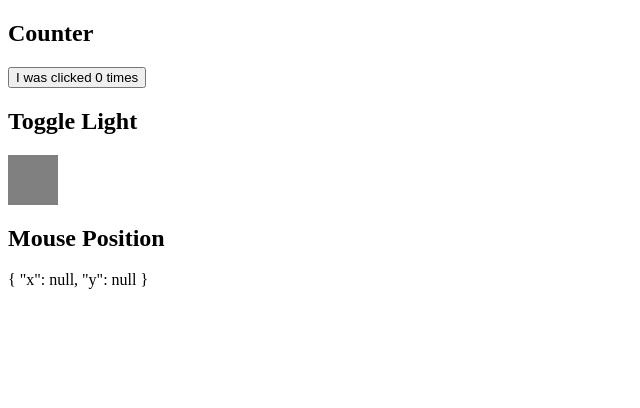
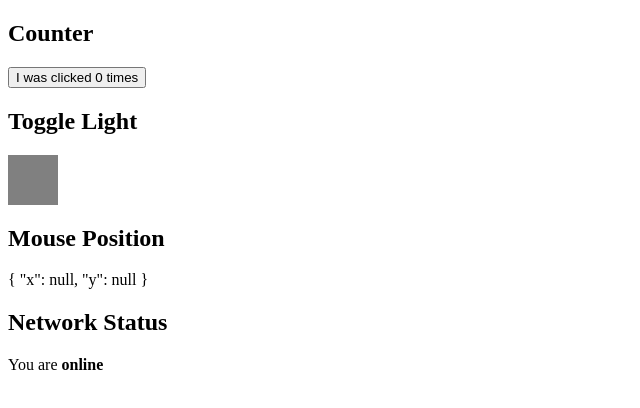
Before and after one commit to enginbulut/react-hooks-intro, a React (Create React App) app: page / in a window 1280 px wide. Shown: the top 408 px of the page, without its empty margins (0-640 px from the left). Built offline with nearby package versions, Linux system fonts and the light colour scheme.

Commit message:
cleaning p multiple listeners in useEffect

```diff
--- a/src/App.js
+++ b/src/App.js
@@ -4,18 +4,31 @@ const App = () => {
   const [count, setCount] = useState(0);
   const [isOn, setIsOn] = useState(false);
   const [mousePosition, setMousePosition] = useState({ x: null, y: null });
+  const [status, setStatus] = useState(navigator.onLine);
 
   useEffect(
     () => {
       document.title = `You have clicked ${count} times`;
       window.addEventListener("mousemove", handleMouseMove);
+      window.addEventListener("online", handleOnline);
+      window.addEventListener("offline", handleOffline);
 
       return () => {
         window.removeEventListener("mousemove", handleMouseMove);
+        window.removeEventListener("online", handleOnline);
+        window.removeEventListener("offline", handleOffline);
       };
     },
     [count]
   );
+
+  const handleOnline = () => {
+    setStatus(true);
+  };
+
+  const handleOffline = () => {
+    setStatus(false);
+  };
 
   const handleMouseMove = event => {
     setMousePosition({
@@ -50,6 +63,11 @@ const App = () => {
       <h2>Mouse Position</h2>
       {JSON.stringify(mousePosition, null, 2)}
       <br />
+
+      <h2>Network Status</h2>
+      <p>
+        You are <strong>{status ? "online" : "offline"}</strong>
+      </p>
     </React.Fragment>
   );
 };
```
